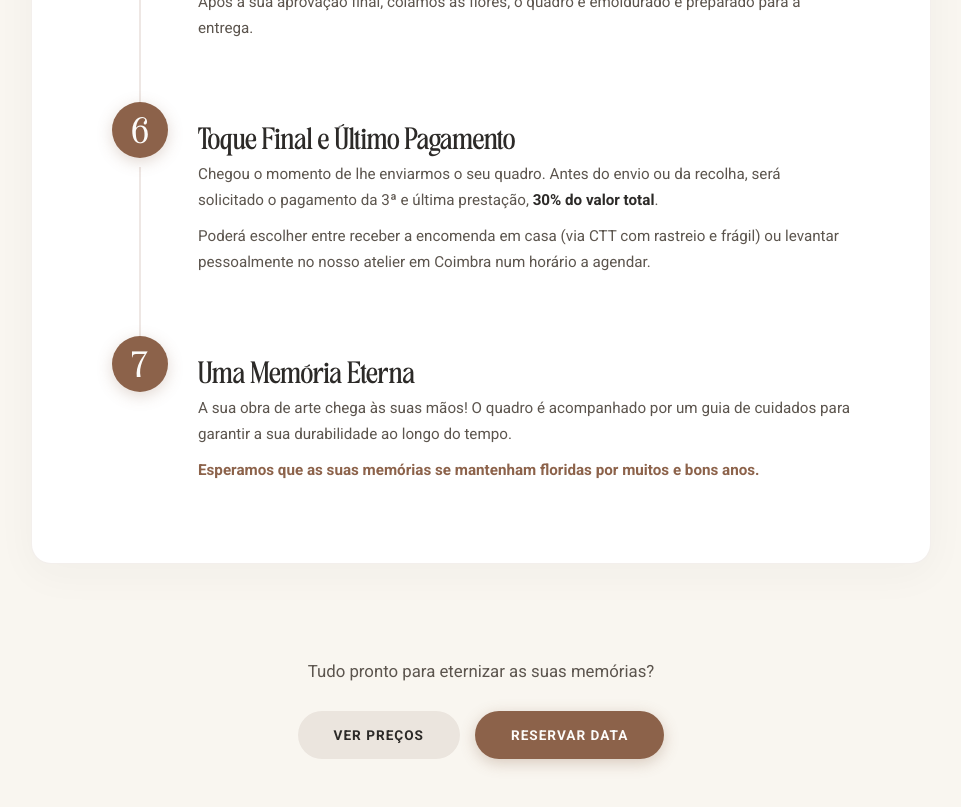
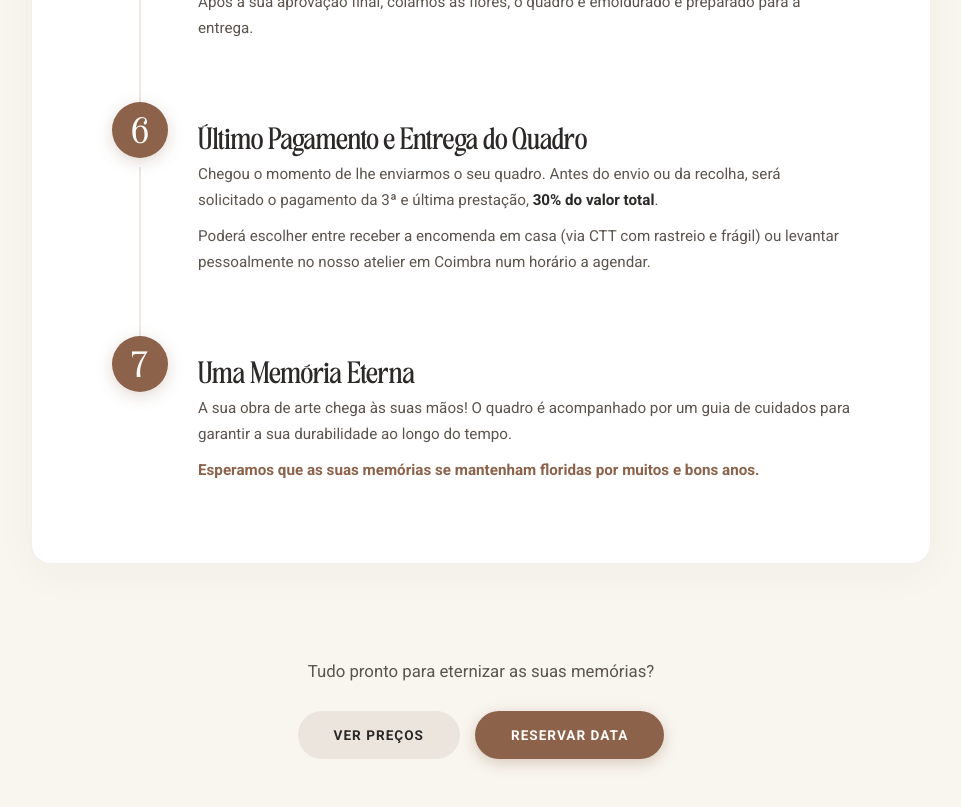
Before and after one commit to floresabeirario/fbr-website, a Next.js app: page /passo-a-passo in a window 1280 px wide. Shown: the part 1840-2647 px from the top of the page, without its empty margins (159-1120 px from the left). Built offline with nearby package versions, Linux system fonts and the light colour scheme.

Commit message:
Update page.js

```diff
--- a/app/passo-a-passo/page.js
+++ b/app/passo-a-passo/page.js
@@ -130,7 +130,7 @@ export default function PassoAPasso() {
     },
     {
       number: "6",
-      title: "Toque Final e Último Pagamento",
+      title: "Último Pagamento e Entrega do Quadro",
       desc: (
         <>
           <p style={{ margin: '0 0 10px 0' }}>Chegou o momento de lhe enviarmos o seu quadro. Antes do envio ou da recolha, será solicitado o pagamento da 3ª e última prestação, <strong style={{color: '#2C2A28'}}>30% do valor total</strong>.</p>
```
